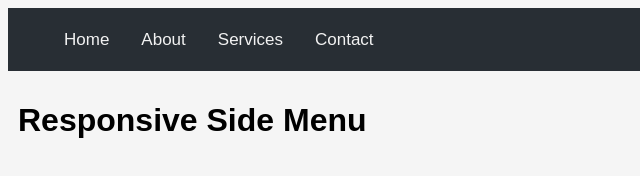
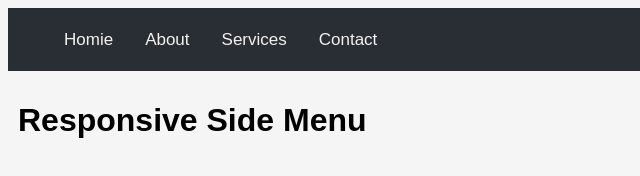
Before and after one commit to brntmedia/parallax, a plain HTML site: page menu/menu.html in a window 1280 px wide. Shown: the full height of the page, 0-640 px from the left. Drawn offline with Linux system fonts and the light colour scheme.

Commit message:
test git comment

```diff
--- a/menu/menu.html
+++ b/menu/menu.html
@@ -20,7 +20,7 @@
         </span>
 
         <ul class="navbar-nav">
-            <li><a href="#">Home</a></li>
+            <li><a href="#">Homie</a></li>
             <li><a href="#">About</a></li>
             <li><a href="#">Services</a></li>
             <li><a href="#">Contact</a></li>
```
